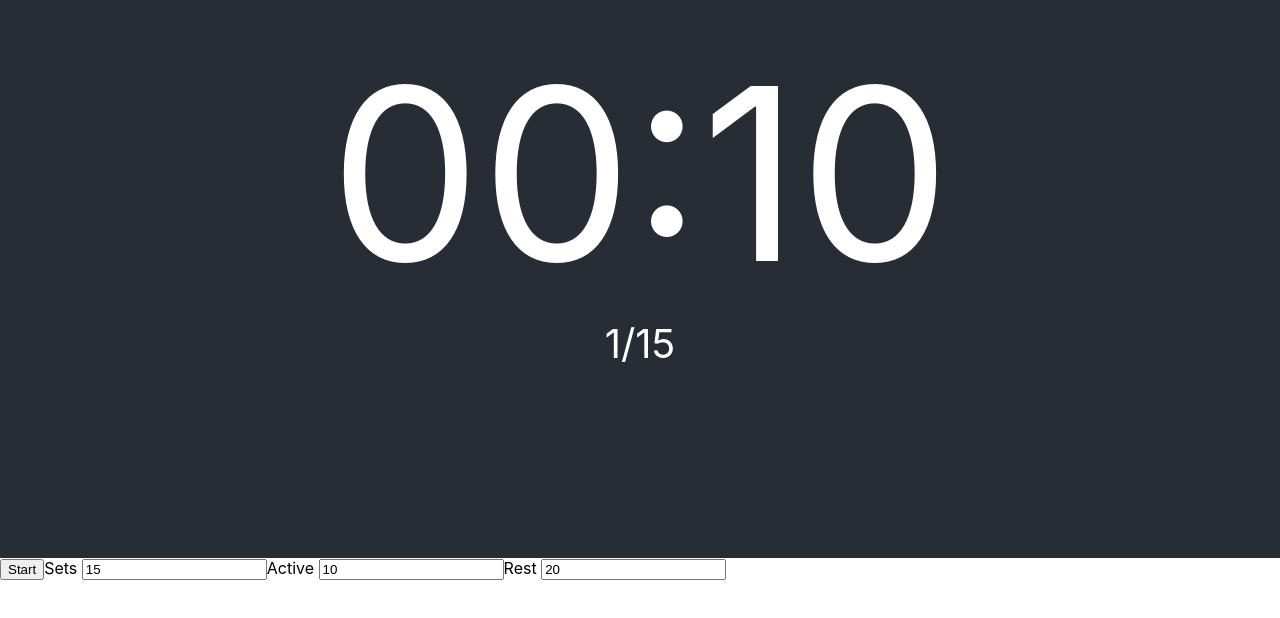
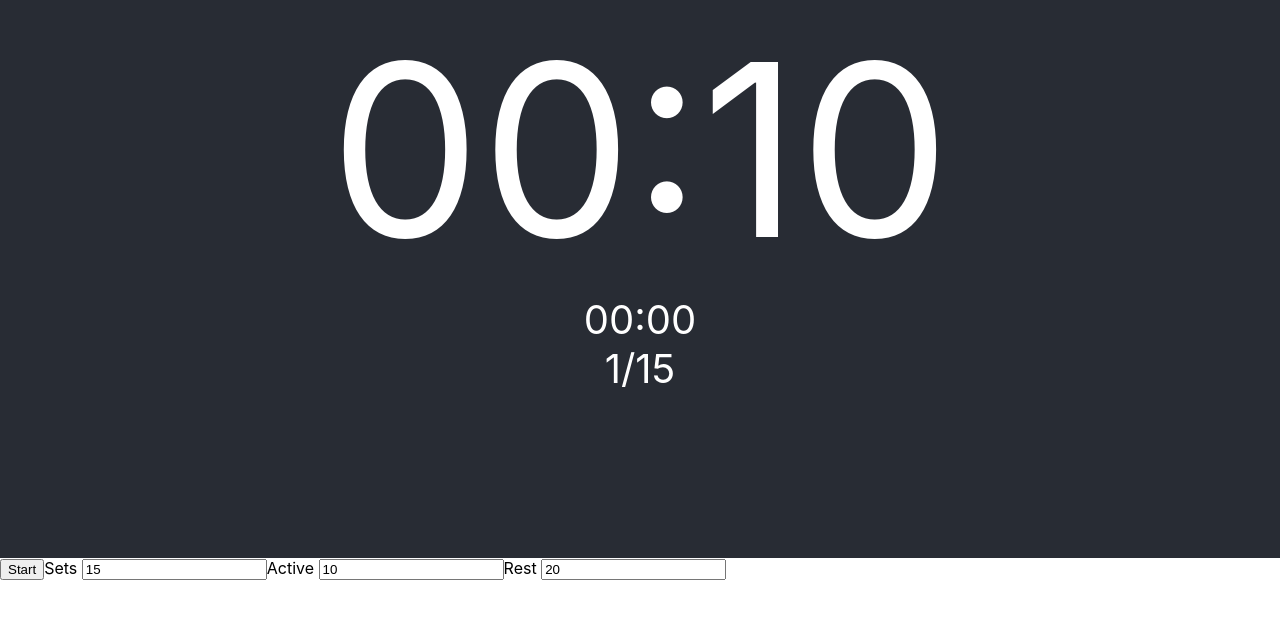
Before and after one commit to matthewwoodruff/calitimer, a React (Create React App) app: page / in a window 1280 px wide. Shown: the part 162-780 px from the top of the page. Built offline with nearby package versions, Linux system fonts and the light colour scheme.

Commit message:
Add elapsed time

```diff
--- a/src/App.tsx
+++ b/src/App.tsx
@@ -16,6 +16,7 @@ interface Activity {
 }
 
 interface Status {
+    elapsedTime: number;
     time: number;
     state: 'Active' | 'Rest';
     set: number;
@@ -32,17 +33,18 @@ function SecondsInput({value, onChange}: InputProps) {
     )
 }
 
-const buildStatus = (currentTime: number, {active, rest, sets}: Activity): Status => {
+const buildStatus = (elapsedTime: number, {active, rest, sets}: Activity): Status => {
     const setTime = active + rest;
-    const remainder = currentTime % setTime
-    const set = Math.floor(currentTime / setTime) + 1
+    const remainder = elapsedTime % setTime
+    const set = Math.floor(elapsedTime / setTime) + 1
     const inActivePhase = remainder <= active;
     return {
+        elapsedTime,
         time: active - remainder + (inActivePhase ? 0 : rest),
         state: inActivePhase ? 'Active' : 'Rest',
         complete: sets + 1 === set,
         set,
-        next: (nextTime) => buildStatus(currentTime + nextTime, {active, rest, sets})
+        next: (nextTime) => buildStatus(elapsedTime + nextTime, {active, rest, sets})
     }
 }
 
@@ -104,12 +106,13 @@ function App() {
 
     const {active, rest, sets} = activity;
 
-    const {time, state, set} = status;
+    const {time, state, set, elapsedTime} = status;
 
     return (
         <div className={`App`}>
             <div className={`App-header ${inActivity ? state : ''}`}>
                 <div className="Time">{moment(time).format("mm:ss")}</div>
+                <div className="Set">{moment(elapsedTime).format("mm:ss")}</div>
                 <div className="Set">{set}/{sets}</div>
             </div>
             <button onClick={toggle}>{inActivity ? 'Stop' : 'Start'}</button>
```
